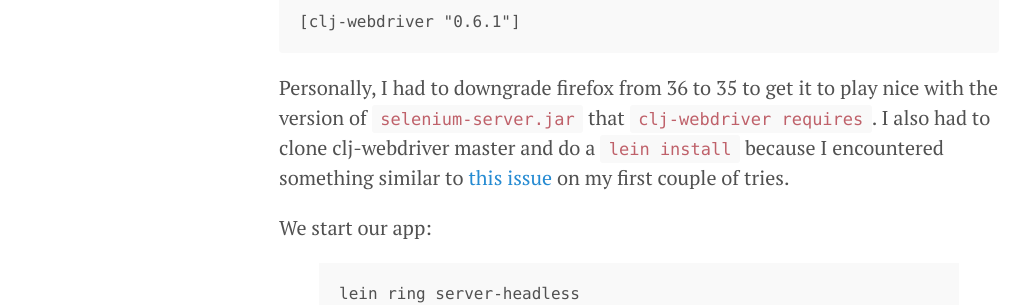
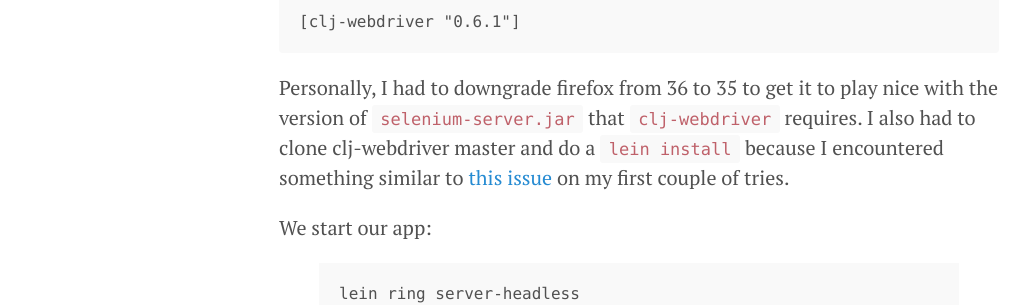
Before and after one commit to tomgeorge/tomgeorge.github.io, a Jekyll site: the page built from _posts/2015-09-17-testing_web_pages_with_clj_webdriver.md, in a window 1280 px wide and 900 px high, scrolled down 893 px. Shown: the part 156-461 px from the top of the window, without its empty margins (1-1029 px from the left). Built offline with Jekyll 4.4.1, drawn with Linux system fonts in a browser that asks for light colours; some of the changed text lies outside the part shown.

Commit message:
clarification

````diff
--- a/_posts/2015-09-17-testing_web_pages_with_clj_webdriver.md
+++ b/_posts/2015-09-17-testing_web_pages_with_clj_webdriver.md
@@ -18,7 +18,7 @@ I had wanted to try out  [Selenium](http://www.seleniumhq.org) ever since my las
 [clj-webdriver "0.6.1"]
 ```
 
-Personally, I had to downgrade firefox from 36 to 35 to get it to play nice with the version of `selenium-server.jar` that `clj-webdriver requires`.  I also had to clone clj-webdriver master and do a `lein install` because I encountered something similar to [this issue](https://github.com/semperos/clj-webdriver/issues/137) on my first couple of tries.
+Personally, I had to downgrade firefox from 36 to 35 to get it to play nice with the version of `selenium-server.jar` that `clj-webdriver` requires.  I also had to clone clj-webdriver master and do a `lein install` because I encountered something similar to [this issue](https://github.com/semperos/clj-webdriver/issues/137) on my first couple of tries.
 
 
 
````
Also changed, not shown: other parts of _posts/2015-09-17-testing_web_pages_with_clj_webdriver.md (+3 -1 lines).
